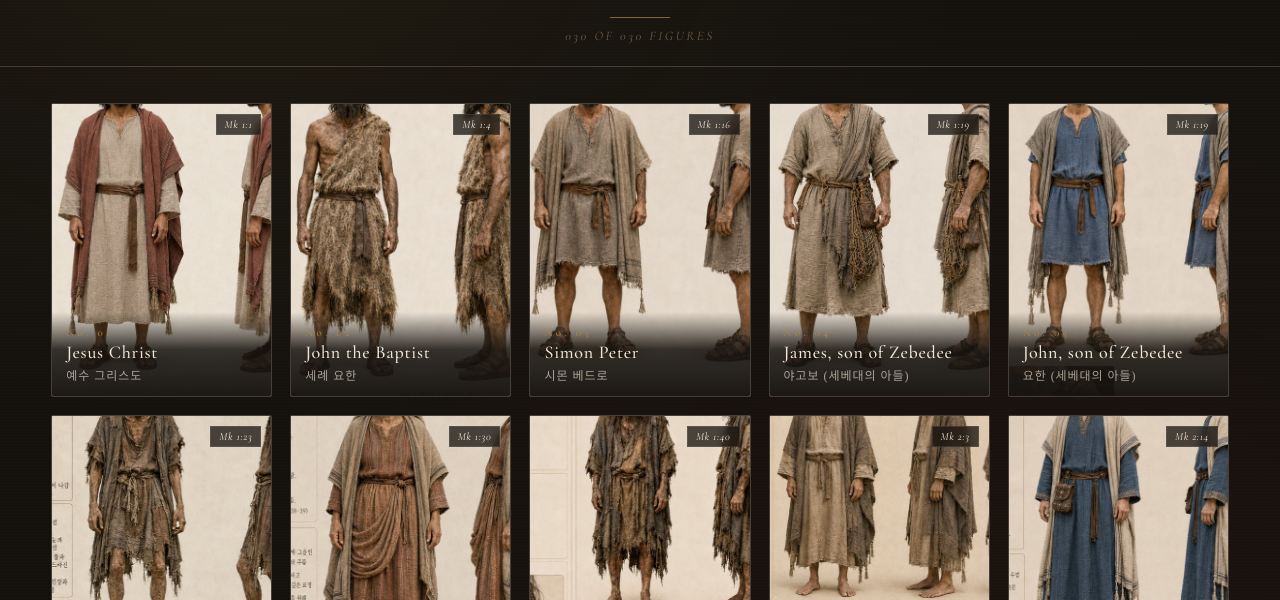
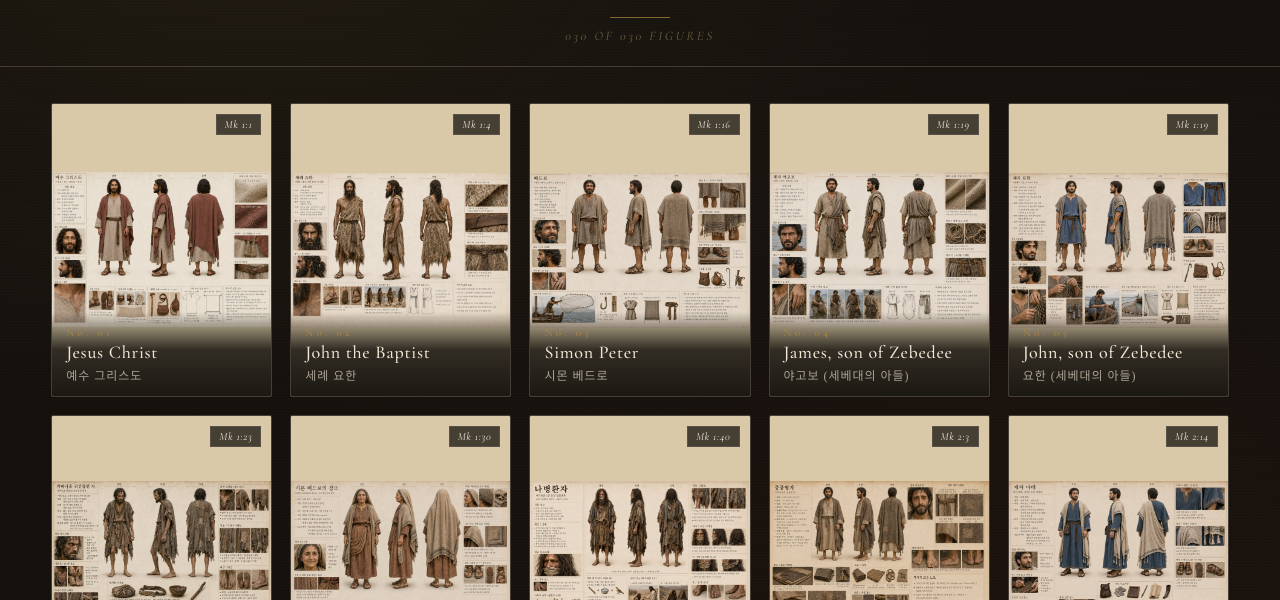
Before and after one commit to saguim2018/mark-personae, a plain HTML site: page index.html in a window 1280 px wide. Shown: the part 160-760 px from the top of the page. Drawn offline with nearby package versions, Linux system fonts and the light colour scheme; a web font is replaced by a local one.

Commit message:
Update index.html

```diff
--- a/index.html
+++ b/index.html
@@ -124,8 +124,8 @@
   }
   .card-thumb {
     position: absolute; inset: 0;
-    background-size: 320% auto;       /* zoom into face area of sheet */
-    background-position: 27% 32%;
+    background-size: 100% auto;       /* zoom into face area of sheet */
+    background-position: 18% center;
     background-repeat: no-repeat;
     background-color: var(--paper-shade);
     transition: background-size 0.6s ease;
```
